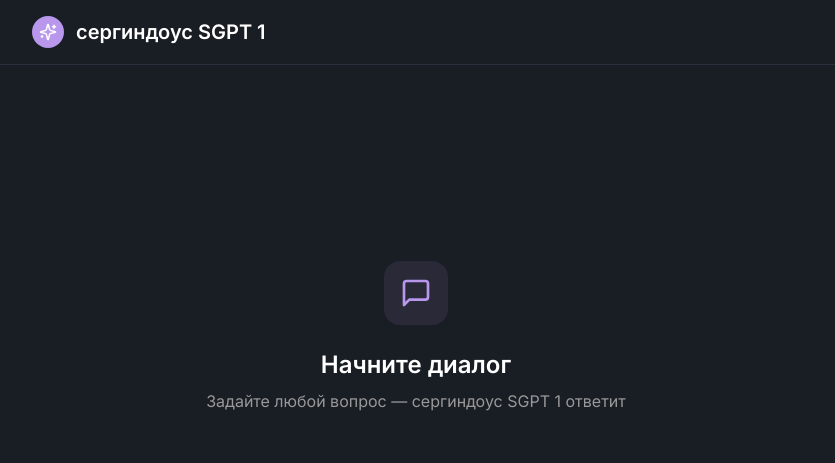
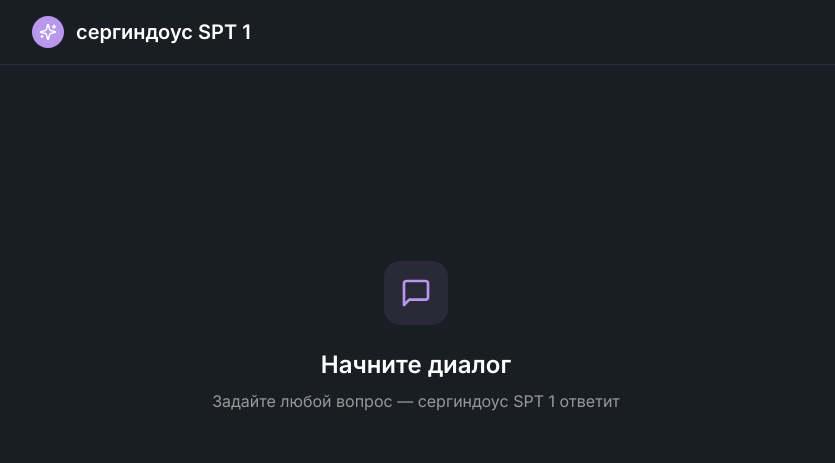
Before and after one commit to pr-poehali-dev/neural-network-site, a React (Vite) app: page / in a window 1280 px wide. Shown: the top 463 px of the page, without its empty margins (224-1059 px from the left). Built offline with nearby package versions, Linux system fonts and the light colour scheme.

Commit message:
Обновление Сергиндоус СПТ 1

```diff
--- a/index.html
+++ b/index.html
@@ -3,8 +3,8 @@
 <head>
     <meta charset="UTF-8"/>
     <meta name="viewport" content="width=device-width, initial-scale=1.0"/>
-    <title>сергиндоус SGPT 1</title>
-    <meta name="description" content="сергиндоус SGPT 1 — нейросеть для диалога"/>
+    <title>сергиндоус SPT 1</title>
+    <meta name="description" content="сергиндоус SPT 1 — нейросеть для диалога"/>
     <meta name="author" content="poehali.dev"/>
     <link rel="icon" type="image/svg+xml" href="/favicon.svg">
     <meta property="og:title" content="Поехали!">
--- a/src/pages/Index.tsx
+++ b/src/pages/Index.tsx
@@ -95,10 +95,10 @@ const Index = () => {
     }
 
     if (input.includes('обновлен') || input.includes('апдейт') || input.includes('новая версия')) {
-      return 'Да, скоро выйдет сергиндоус SGPT 2! 🚀';
+      return 'Да, скоро выйдет сергиндоус SPT 2! 🚀';
     }
 
-    return 'Привет! Я сергиндоус SGPT 1. Спроси меня о музыке, космосе, истории, технологиях, спорте или науке — я знаю много интересного! 🚀';
+    return 'Привет! Я сергиндоус SPT 1. Спроси меня о музыке, космосе, истории, технологиях, спорте или науке — я знаю много интересного! 🚀';
   };
 
   const handleSubmit = async (e: React.FormEvent) => {
@@ -144,7 +144,7 @@ const Index = () => {
             <Icon name="Sparkles" size={18} className="text-white" />
           </div>
           <div>
-            <h1 className="text-xl font-semibold">сергиндоус SGPT 1</h1>
+            <h1 className="text-xl font-semibold">сергиндоус SPT 1</h1>
           </div>
         </div>
       </header>
@@ -158,7 +158,7 @@ const Index = () => {
               </div>
               <h2 className="text-2xl font-semibold mb-2">Начните диалог</h2>
               <p className="text-muted-foreground">
-                Задайте любой вопрос — сергиндоус SGPT 1 ответит
+                Задайте любой вопрос — сергиндоус SPT 1 ответит
               </p>
             </div>
           ) : (
```
